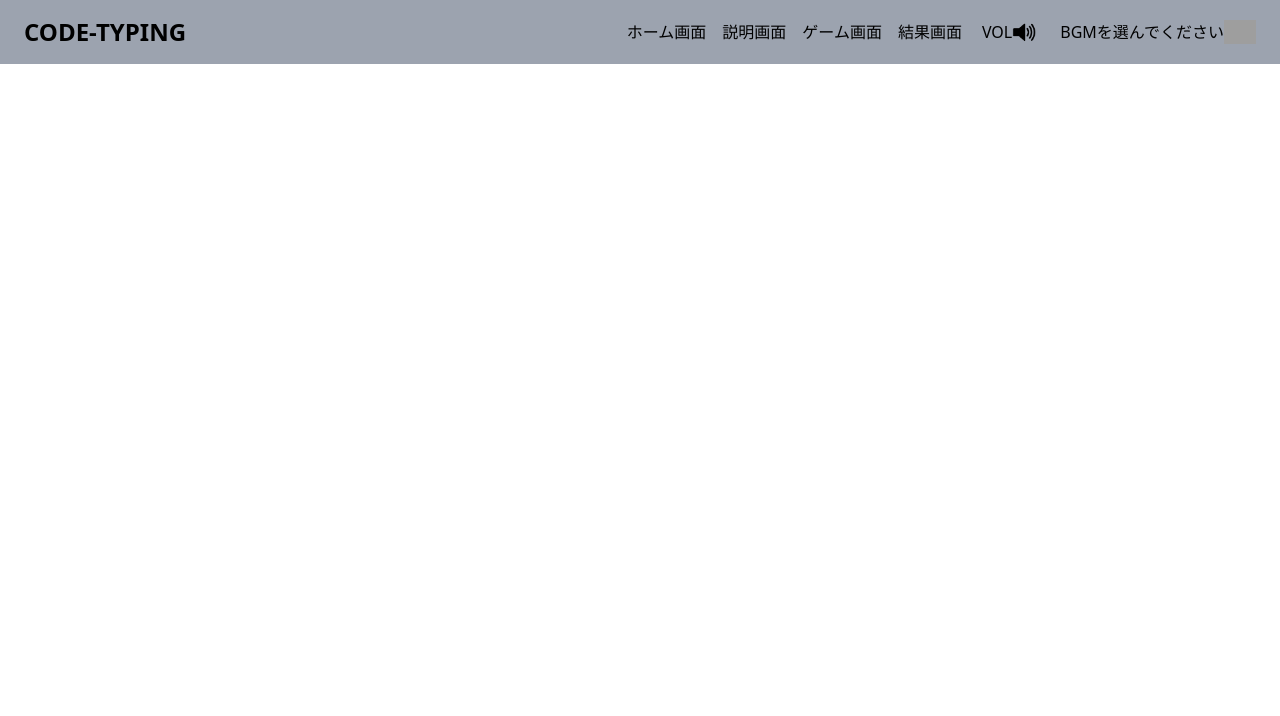
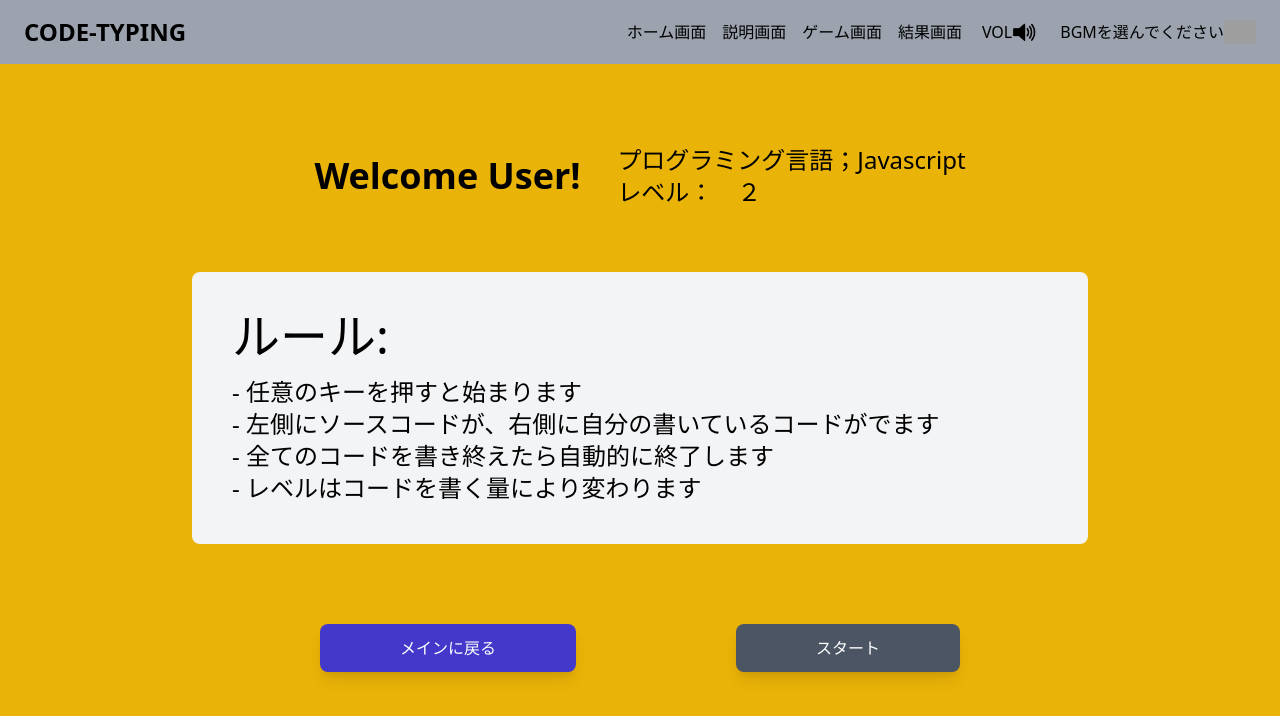
Before and after one commit to recursion-team-o/typing-game, a Vue app: page /about in a window 1280 px wide. Shown: the top 716 px of the page. Built offline with nearby package versions, Linux system fonts and the light colour scheme; grey boxes are pictures that could not be loaded.

Commit message:
aboutViewファイルに説明画面のHTMLとCSSを追加

```diff
--- a/src/views/AboutView.vue
+++ b/src/views/AboutView.vue
@@ -4,4 +4,59 @@ import HeaderAll from "@/components/HeaderAll.vue";
 
 <template>
   <HeaderAll />
+    <!--背景が黄色の一番大本の箱-->
+   <div class="box sm:bg-yellow-500">
+
+    <!--welcome userと言語、レベルをいれるための箱。（ここは横並びのためflexboxの利用)-->
+    <!--サイズの調整のため透明な横幅60%の箱にいったん入れる-->
+    <div class="flex pt-10 justify-center items-center">
+      <div class="welcomebox flex px-10 py-10 items-center justify-around ">
+        <div class="font-bold text-4xl">Welcome User!</div>
+        <!--言語とレベルが縦並びなのでさらに箱を一つ加える-->
+        <div>
+          <div class="text-2xl px-0">プログラミング言語；Javascript</div>
+          <div class="text-2xl px-0">レベル：　２</div>
+        </div>
+      </div>
+    </div>
+
+    <!--ルール説明のための箱-->
+    <div class="justify-center mt-6 items-center flex">
+      <div class="rulebox rounded-lg  p-10  bg-gray-100">
+        <p class="text-5xl pb-4">ルール:</p>
+        <p class="text-2xl"> -   任意のキーを押すと始まります</p>
+        <p class="text-2xl"> -   左側にソースコードが、右側に自分の書いているコードがでます</p>
+        <p class="text-2xl"> -   全てのコードを書き終えたら自動的に終了します</p>
+        <p class="text-2xl"> -   レベルはコードを書く量により変わります</p>
+      </div>
+    </div>
+
+    <!--「メインに戻る」と「スタート」のボタンを格納-->
+    <div class="pt-20 pb-20 flex items-center justify-center">
+      <div class="flex buttonbox justify-around">
+        <a href="#" class="inline-block px-20 py-3 rounded-lg shadow-lg bg-indigo-700 text-white">メインに戻る</a>
+        <a href="#" class="inline-block px-20 py-3 rounded-lg shadow-lg bg-gray-600 text-white">スタート</a>
+      </div>
+    </div>
+
+  </div>
 </template>
+
+<style>
+.box{
+  height: 100vh;
+  width: 100%;
+}
+
+.welcomebox{
+  width: 60%
+}
+
+.rulebox{
+  width: 70%
+}
+
+.buttonbox{
+  width:800px
+}
+</style>
```
